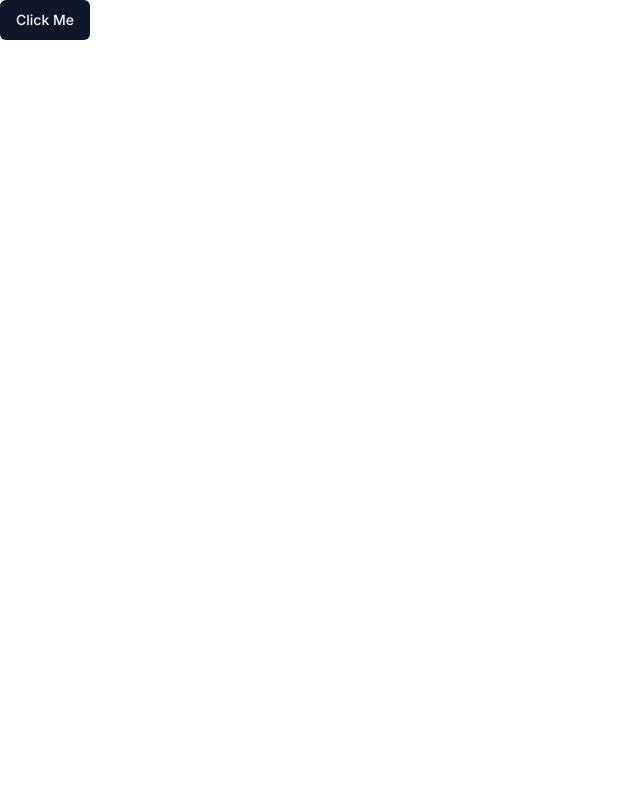
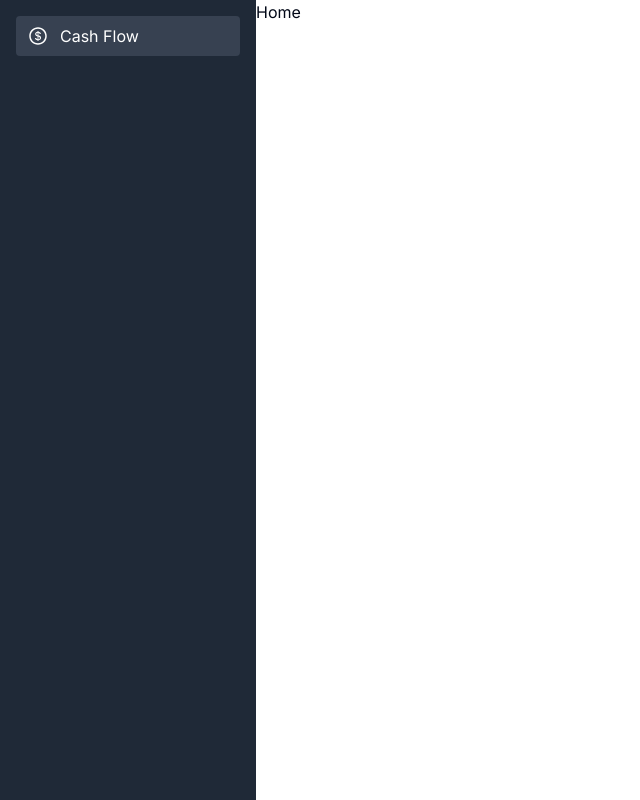
Before and after one commit to rahuljindal1/expense-manager, a Next.js app: page / in a window 1280 px wide. Shown: the whole page, without its empty margins (0-640 px from the left). Built offline with nearby package versions, Linux system fonts and the light colour scheme.

Commit message:
chore: Add sidebar

```diff
--- a/app/layout.tsx
+++ b/app/layout.tsx
@@ -2,6 +2,7 @@ import "./globals.css";
 import { Inter as FontSans } from "next/font/google";
 
 import { cn } from "@/lib/utils";
+import Sidebar from "@/components/Sidebar";
 
 const fontSans = FontSans({
   subsets: ["latin"],
@@ -22,7 +23,10 @@ export default function RootLayout({
           fontSans.variable
         )}
       >
-        {children}
+        <div className="flex">
+          <Sidebar />
+          {children}
+        </div>
       </body>
     </html>
   );
--- a/app/page.tsx
+++ b/app/page.tsx
@@ -1,5 +1,3 @@
-import { Button } from "@/components/ui/button";
-
 export default function Home() {
-  return <Button>Click Me</Button>;
+  return <div>Home</div>;
 }
--- /dev/null
+++ b/components/Sidebar.tsx
@@ -0,0 +1,41 @@
+"use client";
+
+import { cn } from "@/lib/utils";
+import Link from "next/link";
+import { usePathname } from "next/navigation";
+import React from "react";
+import { AiOutlineDollar } from "react-icons/ai";
+
+const menuItems = [{ name: "Cash Flow", path: "/", icon: AiOutlineDollar }];
+
+function Sidebar() {
+  const pathname = usePathname();
+
+  return (
+    <div className="h-screen w-64 bg-gray-800 text-white flex flex-col">
+      <nav className="flex-1 p-4">
+        <ul>
+          {menuItems.map((item) => {
+            const isActive = pathname === item.path;
+            return (
+              <li key={item.name} className="mb-4">
+                <Link
+                  href={item.path}
+                  className={cn(
+                    "flex items-center justify-start py-2 px-3 gap-3 rounded",
+                    isActive ? "bg-gray-700" : "hover:bg-gray-700"
+                  )}
+                >
+                  <item.icon className="text-xl" />
+                  {item.name}
+                </Link>
+              </li>
+            );
+          })}
+        </ul>
+      </nav>
+    </div>
+  );
+}
+
+export default Sidebar;
--- a/package.json
+++ b/package.json
@@ -16,6 +16,7 @@
     "next": "14.2.6",
     "react": "^18",
     "react-dom": "^18",
+    "react-icons": "^5.3.0",
     "tailwind-merge": "^2.5.2",
     "tailwindcss-animate": "^1.0.7"
   },
```
Also changed, not shown: 1 other file (tests, documents, lock files or other folders).
